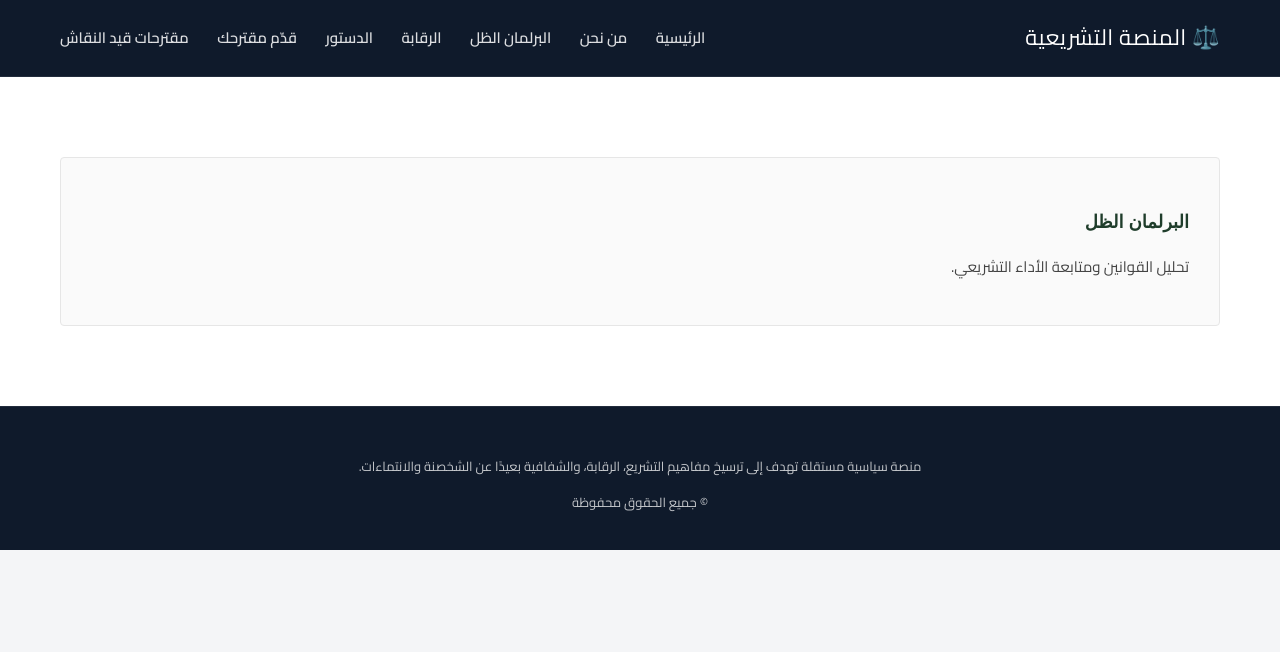
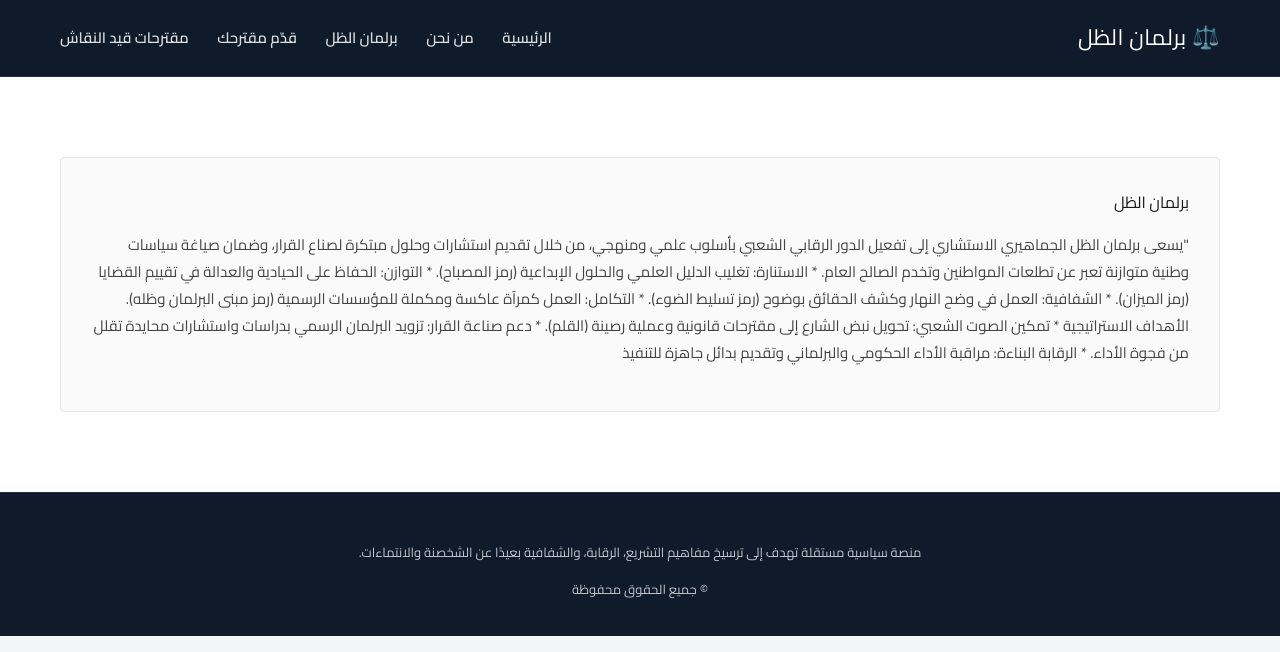
Before and after one commit to hasanin00rty/parliament-platform, a Flask app: page /shadow-parliament in a window 1280 px wide. Shown: the top 652 px of the page. Run offline with Flask 3, Linux system fonts and the light colour scheme; some web fonts are replaced.

Commit message:
update after changes

```diff
--- a/static/style.css
+++ b/static/style.css
@@ -54,7 +54,7 @@ h1, h2, h3 {
 .hero {
     background:
         linear-gradient(rgba(15,26,43,0.92), rgba(15,26,43,0.92)),
-        url('https://images.unsplash.com/photo-1529101091764-c3526daf38fe');
+        url("images/hero.jpg");
     background-size: cover;
     background-position: center;
     padding: 140px 40px;
--- a/templates/base.html
+++ b/templates/base.html
@@ -2,7 +2,7 @@
 <html lang="ar" dir="rtl">
 <head>
     <meta charset="UTF-8">
-    <title>{% block title %}المنصة التشريعية{% endblock %}</title>
+    <title>{% block title %} برلمان الظل{% endblock %}</title>
     <meta name="viewport" content="width=device-width, initial-scale=1.0">
 
     <link href="https://fonts.googleapis.com/css2?family=Cairo:wght@400;600;700&family=IBM+Plex+Arabic:wght@500;700&display=swap" rel="stylesheet">
@@ -11,13 +11,11 @@
 <body>
 
 <header class="header">
-    <div class="logo">⚖️ المنصة التشريعية</div>
+    <div class="logo">⚖️ برلمان الظل </div>
     <nav>
         <a href="/">الرئيسية</a>
         <a href="/about">من نحن</a>
-        <a href="/shadow-parliament">البرلمان الظل</a>
-        <a href="/oversight">الرقابة</a>
-        <a href="/constitution">الدستور</a>
+        <a href="/shadow-parliament">برلمان الظل</a>
         <a href="/propose">قدّم مقترحك</a>
         <a href="/proposals">مقترحات قيد النقاش</a>
 
--- a/templates/index.html
+++ b/templates/index.html
@@ -30,6 +30,6 @@
 </section>
 
 <section class="constitution">
-    <blockquote>"السيادة للقانون، والشعب مصدر السلطات"</blockquote>
+    <blockquote>"السيادة للقانون ، والشعب مصدر السلطات"</blockquote>
 </section>
 {% endblock %}
--- a/templates/shadow_parliament.html
+++ b/templates/shadow_parliament.html
@@ -1,10 +1,27 @@
 {% extends "base.html" %}
-{% block title %}البرلمان الظل{% endblock %}
+{% block title %}برلمان الظل{% endblock %}
 {% block content %}
 <section class="cards">
     <div class="card">
-        <h3>البرلمان الظل</h3>
-        <p>تحليل القوانين ومتابعة الأداء التشريعي.</p>
+    </h3> برلمان الظل </h3>
+        <p>"يسعى برلمان الظل الجماهيري الاستشاري إلى تفعيل الدور الرقابي
+الشعبي بأسلوب علمي ومنهجي، من خلال تقديم استشارات وحلول
+مبتكرة لصناع القرار، وضمان صياغة سياسات وطنية متوازنة تعبر عن
+تطلعات المواطنين وتخدم الصالح العام.
+* الاستنارة: تغليب الدليل العلمي والحلول الإبداعية (رمز المصباح).
+* التوازن: الحفاظ على الحيادية والعدالة في تقييم القضايا (رمز
+الميزان).
+* الشفافية: العمل في وضح النهار وكشف الحقائق بوضوح (رمز
+تسليط الضوء).
+* التكامل: العمل كمرآة عاكسة ومكملة للمؤسسات الرسمية (رمز مبنى
+البرلمان وظله).
+الأهداف الاستراتيجية
+* تمكين الصوت الشعبي: تحويل نبض الشارع إلى مقترحات قانونية
+وعملية رصينة (القلم).
+* دعم صناعة القرار: تزويد البرلمان الرسمي بدراسات واستشارات
+محايدة تقلل من فجوة الأداء.
+* الرقابة البناءة: مراقبة الأداء الحكومي والبرلماني وتقديم بدائل جاهزة
+للتنفيذ</p>
     </div>
 </section>
 {% endblock %}
```
Also changed, not shown: templates/about.html (+15 -1 lines), database.db, images/hero.jpg (added), static/images/hero.jpg (added).
